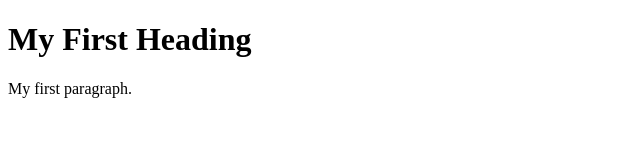
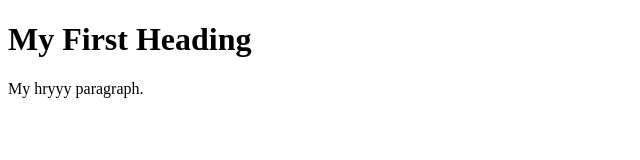
Before and after one commit to bristi04/Learnsquare-Git-Class, a plain HTML site: page index.html in a window 1280 px wide. Shown: the full height of the page, 0-640 px from the left. Drawn offline with Linux system fonts and the light colour scheme.

Commit message:
Update index.html

```diff
--- a/index.html
+++ b/index.html
@@ -3,7 +3,9 @@
 <body>
 
 <h1>My First Heading</h1>
-<p>My first paragraph.</p>
+<p>My hryyy paragraph.</p>
+
+
 
 </body>
 </html>
```
